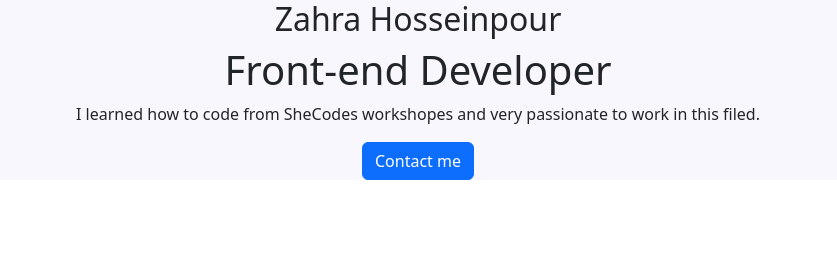
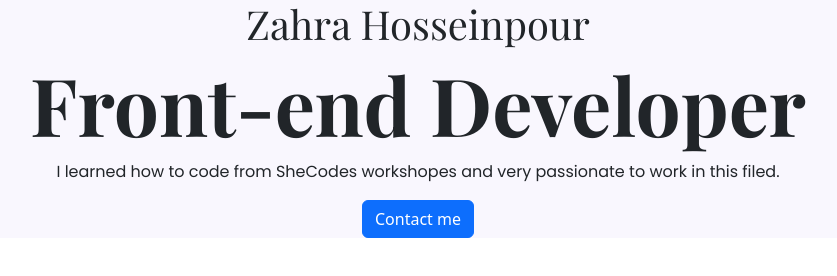
Before and after one commit to Z-Hp/my-portfolio, a plain HTML site: page index.html in a window 1280 px wide. Shown: the whole page, without its empty margins (222-1059 px from the left). Drawn offline with nearby package versions, Linux system fonts and the light colour scheme; a web font is replaced by a local one.

Commit message:
Added hero's Typography

```diff
--- a/index.html
+++ b/index.html
@@ -8,7 +8,7 @@
     <link rel="preconnect" href="https://fonts.googleapis.com" />
     <link rel="preconnect" href="https://fonts.gstatic.com" crossorigin />
     <link
-      href="https://fonts.googleapis.com/css2?family=Gulzar&family=Nunito:wght@400;700&family=Playfair+Display:wght@700&family=Roboto&display=swap"
+      href="https://fonts.googleapis.com/css2?family=Playfair+Display:wght@400;500;700;800&family=Poppins:wght@400;700&display=swap"
       rel="stylesheet"
     />
     <link
--- a/styles.css
+++ b/styles.css
@@ -1,4 +1,27 @@
+:root {
+  --headings-font: "Playfair Display", serif;
+  --context-font: "Poppins", sans-serif;
+}
+h1,
+h2,
+h3,
+h4,
+h5,
+h6 {
+  font-family: var(--headings-font);
+  font-weight: 700;
+}
 .hero {
   background-color: #f9f7fe;
   text-align: center;
 }
+.hero h2 {
+  font-size: 40px;
+  font-weight: 400;
+}
+.hero h1 {
+  font-size: 80px;
+}
+.hero p {
+  font-family: var(--context-font);
+}
```
